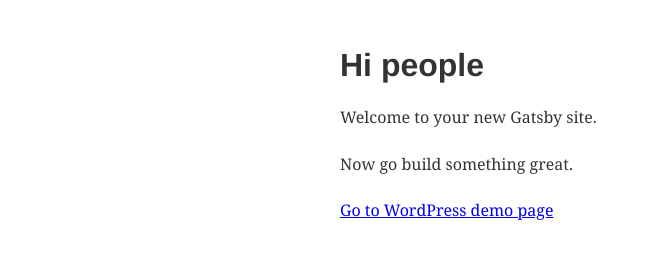
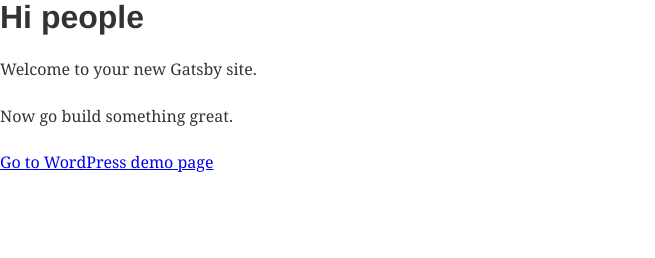
Before and after one commit to heathernfran/gatsby-graphql, a Gatsby site: page / in a window 1280 px wide. Shown: the whole page, without its empty margins (0-655 px from the left). Built offline with nearby package versions, Linux system fonts and the light colour scheme; Gatsby itself is replaced by a stand-in of ours.

Commit message:
Remove inline css, set in container component instead

```diff
--- a/src/pages/index.js
+++ b/src/pages/index.js
@@ -2,7 +2,7 @@ import React from 'react'
 import Link from 'gatsby-link'
 
 const IndexPage = () => (
-  <div style={{ margin: '3rem auto', maxWidth: 600 }}>
+  <div>
     <h1>Hi people</h1>
     <p>Welcome to your new Gatsby site.</p>
     <p>Now go build something great.</p>
```
